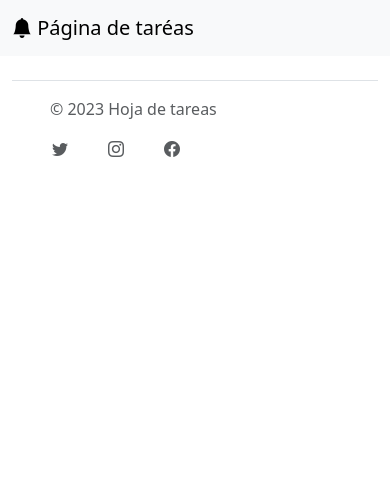
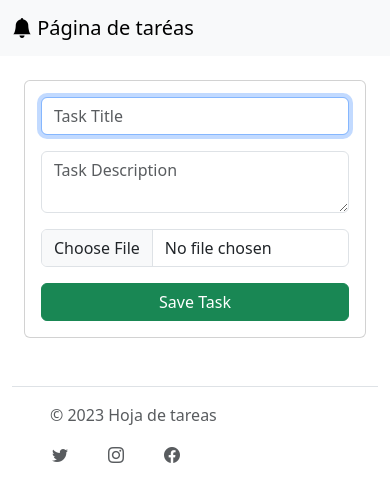
Before and after one commit to aristides1000/php_mysql_CRUD_aristides_03JUN23, a PHP site: page / in a window 390 px wide. Shown: the top 502 px of the page. Run offline with PHP 8.4, Linux system fonts and the light colour scheme; some libraries are stand-ins or nearby versions.

Commit message:
finish create form new task

```diff
--- a/includes/footer.php
+++ b/includes/footer.php
@@ -1,4 +1,3 @@
-</main>
 
   <footer class="container-fluid">
     <div class="d-flex flex-wrap justify-content-between align-items-center py-3 my-4 border-top">
--- a/includes/header.php
+++ b/includes/header.php
@@ -19,5 +19,3 @@
       </div>
     </nav>
   </header>
-
-  <main>
--- a/index.php
+++ b/index.php
@@ -6,6 +6,41 @@
   include("includes/header.php");
 ?>
 
+<main class="container p-4">
+  <div class="row">
+    <div class="col-md-4">
+    <!-- MESSAGES -->
+
+      <?php if(isset($_SESSION['message'])) { ?>
+      <div class="alert alert-<?= $_SESSION['message_type']?> alert-dismissible fade show" role="alert">
+        <?= $_SESSION['message']?>
+        <button type="button" class="btn-close" data-bs-dismiss="alert" aria-label="Close"></button>
+      </div>
+      <?php session_unset(); } ?>
+
+      <!-- ADD TASK FORM -->
+      <div class="card card-body">
+        <form action="save_task.php" method="POST" enctype="multipart/form-data">
+          <div class="form-group mb-3">
+            <input type="text" name="title" class="form-control" placeholder="Task Title" autofocus>
+          </div>
+          <div class="form-group mb-3">
+            <textarea name="description" rows="2" class="form-control" placeholder="Task Description"></textarea>
+          </div>
+          <div class="form-group mb-3">
+            <input type="file" name="image" class="form-control">
+          </div>
+          <input type="submit" name="save_task" class="btn btn-success btn-block w-100" value="Save Task">
+        </form>
+      </div>
+    </div>
+
+    <div class="col-md-8">
+
+    </div>
+  </div>
+</main>
+
 <?php
   include("includes/footer.php");
 ?>
```
Also changed, not shown: save_task.php (added, +29 -0 lines).
